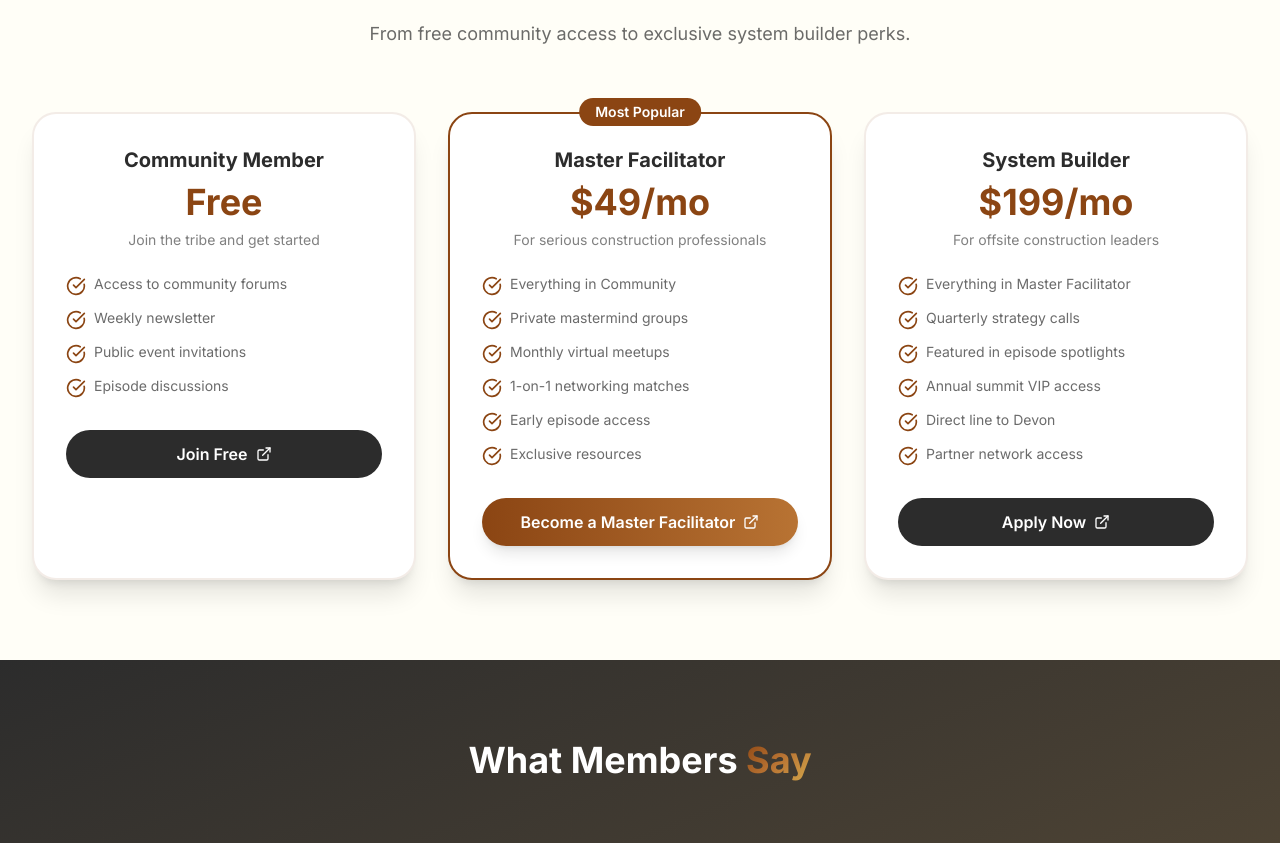
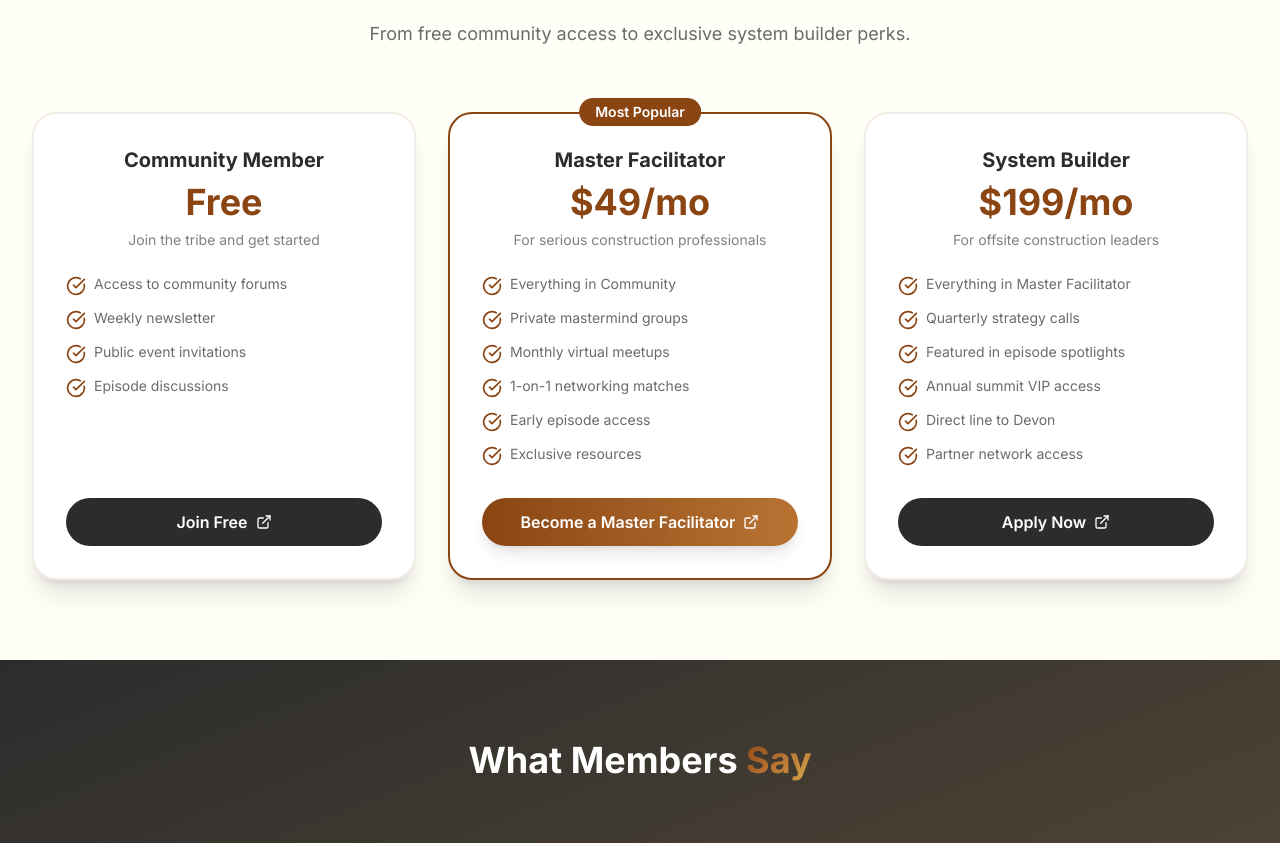
Before and after one commit to HummingAgent/aoc-website, a Next.js app: page /community in a window 1280 px wide. Shown: the part 1315-2158 px from the top of the page. Built offline with nearby package versions, Linux system fonts and the light colour scheme; a web font is replaced by a local one.

Commit message:
Align pricing buttons to bottom of cards

```diff
--- a/src/app/community/page.tsx
+++ b/src/app/community/page.tsx
@@ -229,7 +229,7 @@ export default function CommunityPage() {
                 whileInView={{ opacity: 1, y: 0 }}
                 transition={{ duration: 0.5, delay: index * 0.1 }}
                 viewport={{ once: true }}
-                className={`relative bg-white rounded-3xl p-8 shadow-xl border-2 ${
+                className={`relative bg-white rounded-3xl p-8 shadow-xl border-2 flex flex-col ${
                   tier.popular ? "border-rust" : "border-rust/10"
                 }`}
               >
@@ -247,7 +247,7 @@ export default function CommunityPage() {
                   </div>
                   <p className="text-charcoal/60 text-sm">{tier.description}</p>
                 </div>
-                <ul className="space-y-3 mb-8">
+                <ul className="space-y-3 flex-grow">
                   {tier.features.map((feature) => (
                     <li key={feature} className="flex items-start gap-2">
                       <CheckCircle className="w-5 h-5 text-rust shrink-0 mt-0.5" />
@@ -259,7 +259,7 @@ export default function CommunityPage() {
                   href="https://community.theartofconstruction.net/"
                   target="_blank"
                   rel="noopener noreferrer"
-                  className={`w-full py-3 rounded-full font-semibold transition-all flex items-center justify-center gap-2 ${
+                  className={`w-full py-3 rounded-full font-semibold transition-all flex items-center justify-center gap-2 mt-8 ${
                     tier.popular
                       ? "bg-gradient-to-r from-rust to-copper text-white hover:from-rust-dark hover:to-rust shadow-lg"
                       : "bg-charcoal text-white hover:bg-rust"
```
